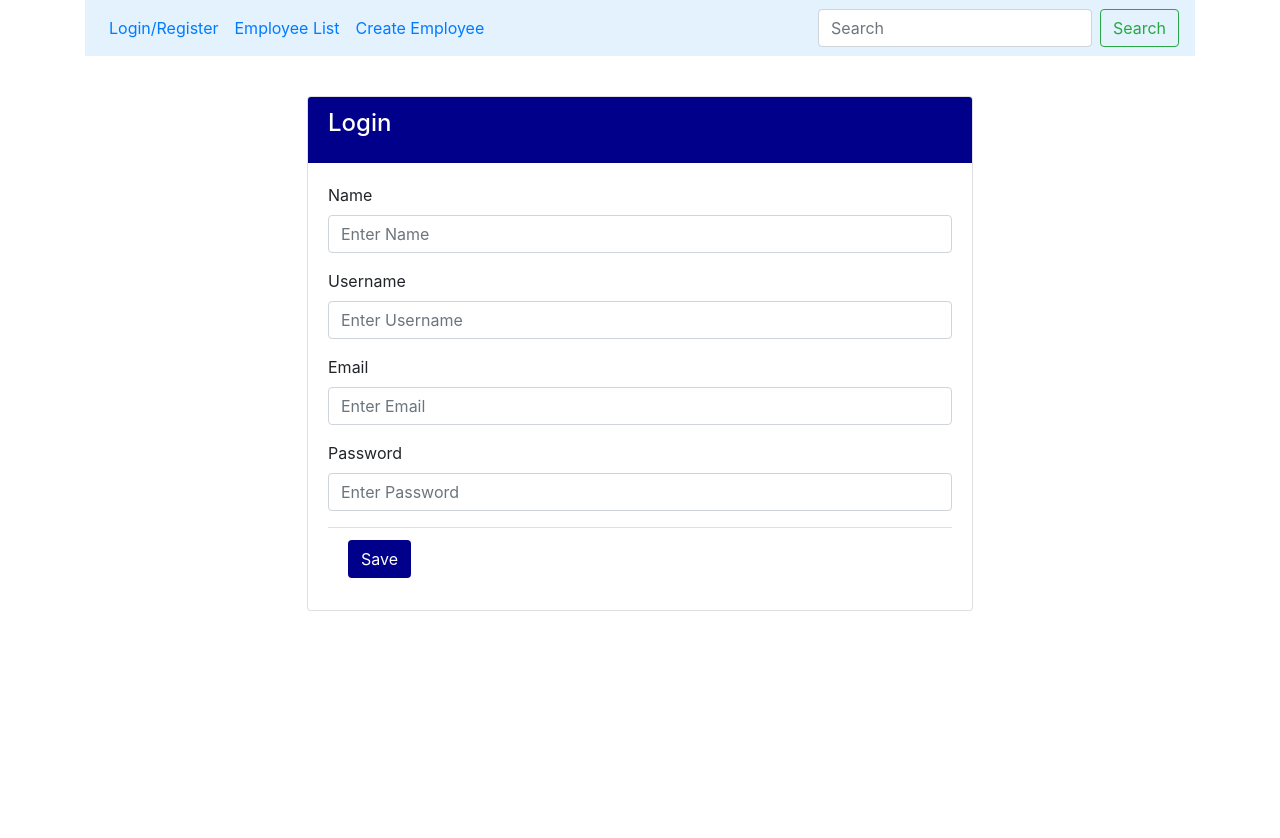
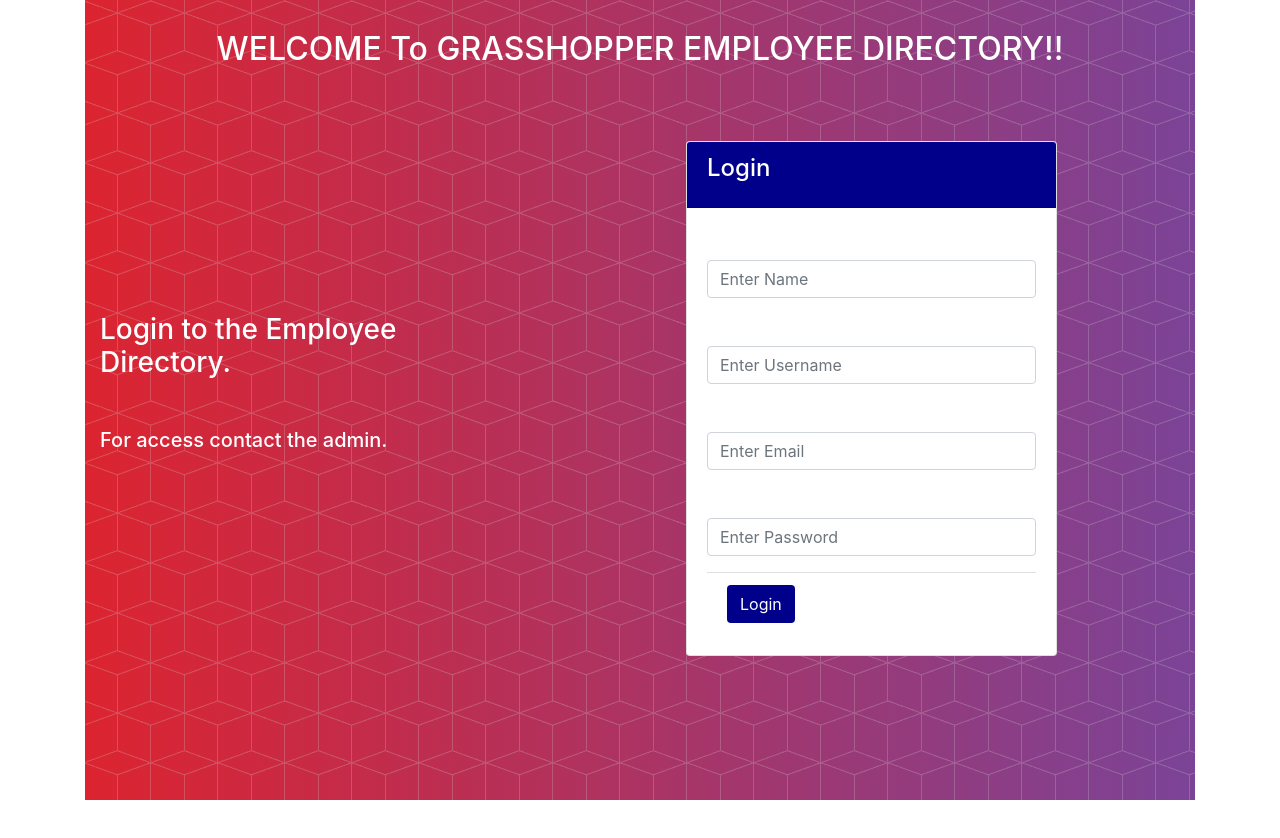
Before and after one commit to Anuradha2018/EmployeeManagement-AFullStackApp-, an Angular app in the folder EmployeeManagementSystem/: page /login in a window 1280 px wide. Shown: the top 838 px of the page. Before the commit the page ends 800 px from the top, so only its background shows below. Built offline with nearby package versions, Linux system fonts and the light colour scheme.

Commit message:
a kind of landing page for the directory

```diff
--- a/EmployeeManagementSystem/src/app/app.component.html
+++ b/EmployeeManagementSystem/src/app/app.component.html
@@ -1,4 +1,4 @@
 <div class="container">
-<app-navbar></app-navbar>
+
 <router-outlet></router-outlet>
 </div>
--- a/EmployeeManagementSystem/src/app/employees/create-employee/create-employee.component.html
+++ b/EmployeeManagementSystem/src/app/employees/create-employee/create-employee.component.html
@@ -1,3 +1,4 @@
+<app-navbar></app-navbar>
 <form>
   <div class="card mb-3">
     <div class="card-header" style="background-color:teal;">
--- a/EmployeeManagementSystem/src/app/employees/list-employees/list-employees.component.html
+++ b/EmployeeManagementSystem/src/app/employees/list-employees/list-employees.component.html
@@ -1,3 +1,4 @@
+<app-navbar></app-navbar>
 <div class="card card-primary" *ngFor="let e of employees">
   <div class="card-heading bg-info mb-3">
     <h3 class="card-title">{{ e.name }}</h3>
--- a/EmployeeManagementSystem/src/app/login/login.component.css
+++ b/EmployeeManagementSystem/src/app/login/login.component.css
@@ -1,6 +1,46 @@
-.card{
-  margin-top:40px;
-  width:60%;
-  margin-left:auto;
-  margin-right:auto;
+header.masthead {
+  position: relative;
+  width: 100%;
+  height: 100%;
+  padding-top: 100px;
+  padding-bottom: 20px;
+  color: white;
+
+  background: url("./../../assets/img/bg-pattern.png"), #7b4397;
+  background: url("./../../assets/img/bg-pattern.png"),
+    -webkit-gradient(linear, right top, left top, from(#7b4397), to(#dc2430));
+  background: url("./../../assets/img/bg-pattern.png"),
+    linear-gradient(to left, #7b4397, #dc2430);
 }
+
+header.masthead .header-content {
+  margin-bottom: 200px;
+  text-align: center;
+}
+
+header.masthead .header-content h1 {
+  font-size: 30px;
+}
+
+@media (min-width: 992px) {
+  header.masthead {
+    height: 100vh;
+    min-height: 775px;
+    padding-top: 0;
+    padding-bottom: 0;
+  }
+  header.masthead .header-content {
+    margin-bottom: 0;
+    text-align: left;
+  }
+  header.masthead .header-content h1 {
+    font-size: 50px;
+  }
+}
+
+.card {
+  margin-top: 40px;
+  width: 60%;
+  margin-left: auto;
+  margin-right: auto;
+}
--- a/EmployeeManagementSystem/src/app/login/login.component.html
+++ b/EmployeeManagementSystem/src/app/login/login.component.html
@@ -1,3 +1,18 @@
+<header class="masthead">
+  <div class="container h-100">
+    <h2 align="center" style="padding-top:30px;">WELCOME To GRASSHOPPER EMPLOYEE DIRECTORY!!</h2>
+    <div style="margin-top:-90px" class="row h-100">
+      <div class="col-lg-5 my-auto">
+        <div class="header-content mx-auto">
+          <h3 class="mb-5">
+            Login to the Employee Directory.
+          </h3>
+          <h5>For access contact the
+              admin.</h5>
+        </div>
+      </div>
+
+      <div class="col-lg-7 my-auto">
         <form>
           <div class="card mb-3">
             <div class="card-header" style="background-color:darkblue;">
@@ -49,8 +64,83 @@
                 />
               </div>
               <div class="card-footer bg-transparent">
-        <button (click)="post()" type="submit" class="btn" style="background-color: darkblue; color:white;">Save</button>
+                <button
+                  (click)="post()"
+                  type="submit"
+                  class="btn"
+                  style="background-color: darkblue; color:white;"
+                >
+                  Login
+                </button>
               </div>
             </div>
           </div>
         </form>
+      </div>
+    </div>
+  </div>
+</header>
+<!--<form>
+  <div class="card mb-3">
+    <div class="card-header" style="background-color:darkblue;">
+      <h4 class="card-title" style="color: white">Login</h4>
+    </div>
+    <div class="card-body">
+      <div class="form-group">
+        <label for="name">Name</label>
+        <input
+          name="name"
+          [(ngModel)]="loginData.name"
+          type="text"
+          class="form-control"
+          id="exampleInputName"
+          placeholder="Enter Name"
+        />
+      </div>
+      <div class="form-group">
+        <label for="userName">Username</label>
+        <input
+          name="Username"
+          [(ngModel)]="loginData.username"
+          type="text"
+          class="form-control"
+          id="exampleInputName"
+          placeholder="Enter Username"
+        />
+      </div>
+      <div class="form-group">
+        <label for="Email">Email</label>
+        <input
+          name="email"
+          [(ngModel)]="loginData.email"
+          type="email"
+          class="form-control"
+          id="exampleInputEmail"
+          placeholder="Enter Email"
+        />
+      </div>
+      <div class="form-group">
+        <label for="password">Password</label>
+        <input
+          name="password"
+          [(ngModel)]="loginData.password"
+          type="text"
+          class="form-control"
+          id="examplePassword"
+          placeholder="Enter Password"
+        />
+      </div>
+      <div class="card-footer bg-transparent">
+        <button
+          (click)="post()"
+          type="submit"
+          class="btn"
+          style="background-color: darkblue; color:white;"
+        >
+          Login
+        </button>
+      </div>
+    </div>
+  </div>
+</form>
+-->
```
Also changed, not shown: EmployeeManagementSystem/src/assets/img/bg-pattern.png (added). Lines whose indentation alone changed are shown as unchanged.
